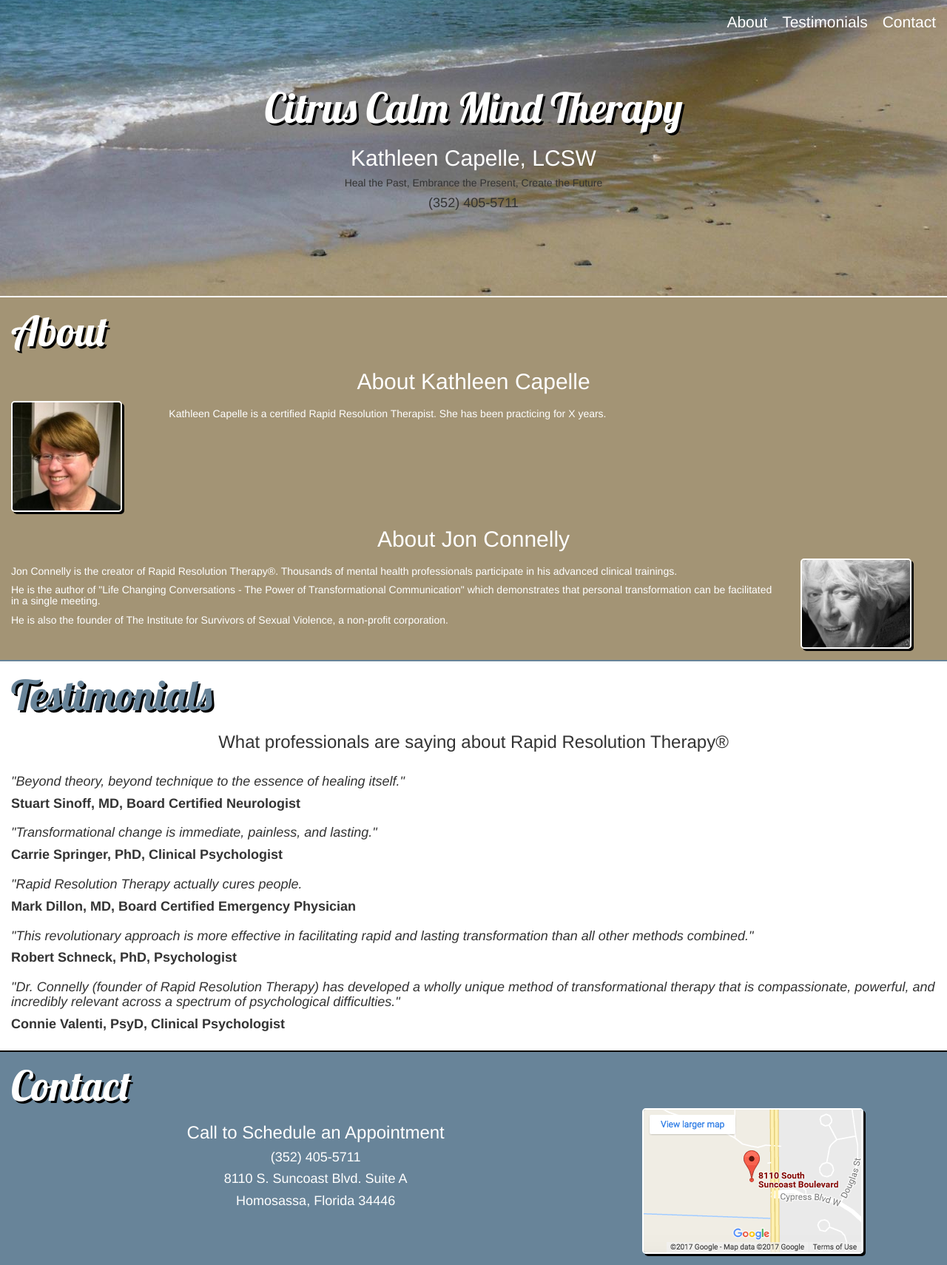
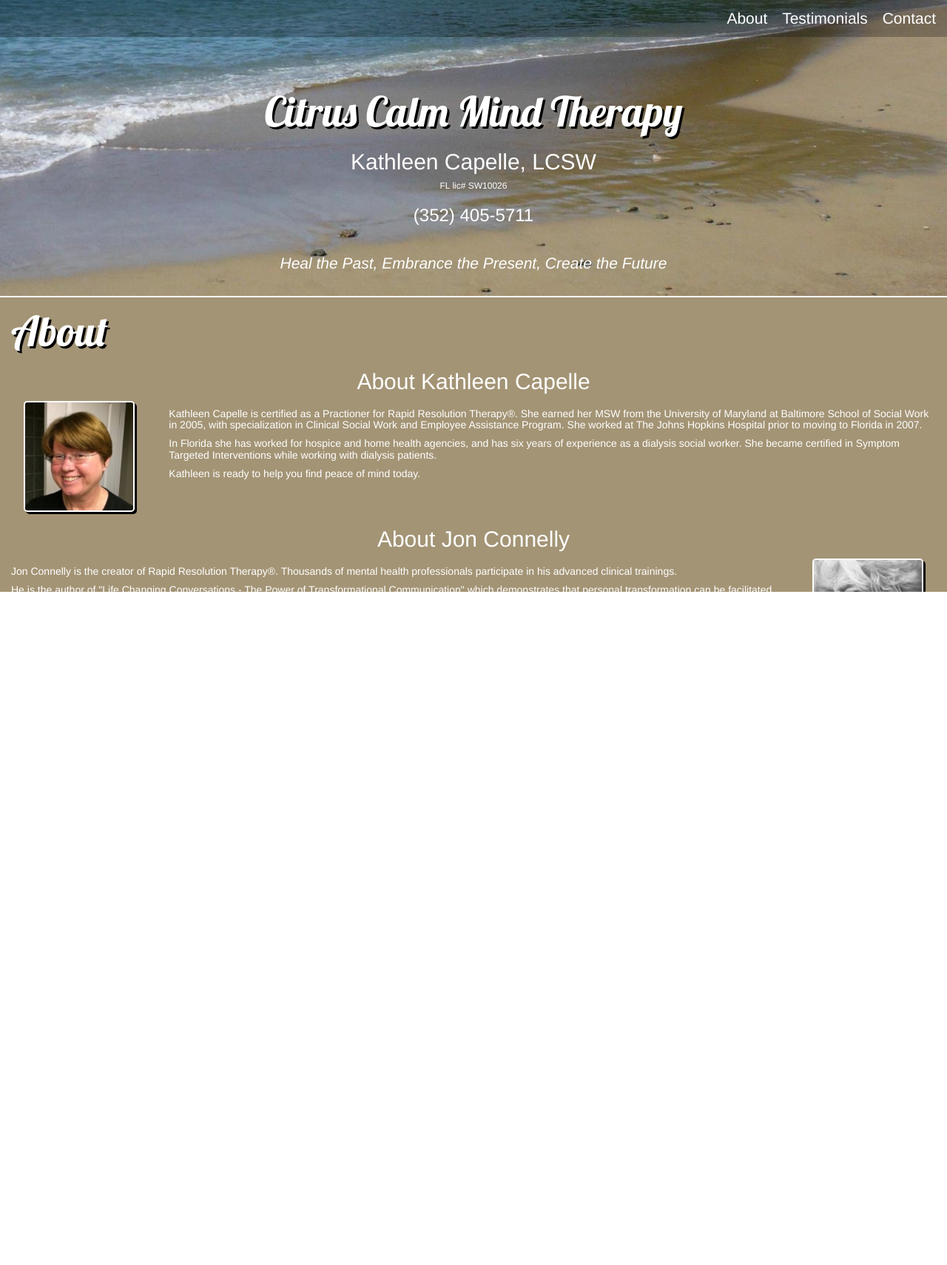
Before and after one commit to seancapelle/citrus-calm-mind, a plain HTML site: page index.html in a window 1280 px wide. Shown: the whole page at 74% size. After the commit the page ends 800 px from the top, so only its background shows below. Drawn offline with nearby package versions, Linux system fonts and the light colour scheme.

Commit message:
Styling changes and added favicon

```diff
--- a/index.html
+++ b/index.html
@@ -3,99 +3,101 @@
 
 <head>
     <meta charset="UTF-8">
+    <link rel="shortcut icon" href="favicon.ico"/>
     <link rel="stylesheet" href="https://maxcdn.bootstrapcdn.com/bootstrap/3.3.6/css/bootstrap.min.css">
     <link href="https://fonts.googleapis.com/css?family=Lobster" rel="stylesheet">
     <link rel="stylesheet" type="text/css" href="style.css">
     <link rel="stylesheet" href="font-awesome/css/font-awesome.min.css">
     <meta name="viewport" content="width=device-width, initial-scale=1.0">
-    <meta name="keywords" content="Kathleen Capelle, Kathy Capelle, therapy, counseling, Rapid Resolution, Citrus County, Homosassa, Florida">
+    <meta name="keywords" content="Kathleen Capelle, Kathy Capelle, Capelle, therapy, depression, counseling, Rapid Resolution, Rapid Resolution Therapy, Citrus County, Homosassa, Tampa, Florida, FL">
     <meta name="description" content="Therapy sessions for Citrus County, Florida">
     <title>Citrus Calm Mind Therapy</title>
 </head>
 
 <body>
     <header class="ocean-bg">
-        <div class="col-md-12">
+        <div class="col-md-12 col-xs-12 nav-bar">
             <ul>
                 <li class="top-nav"><a href="#about">About</a></li>
                 <li class="top-nav"><a href="#testimonials">Testimonials</a></li>
                 <li class="top-nav"><a href="#contact">Contact</a></li>
             </ul>
         </div>
-        <div class="col-md-12" style="margin-top: 50px;">
+        <div class="col-md-12 col-xs-12 top-push">
             <h1 class="centered white-text title">Citrus Calm Mind Therapy</h1>
-            <h2 class="centered white-text">Kathleen Capelle, LCSW</h2>
-            <h5 class="centered">Heal the Past, Embrance the Present, Create the Future</h5>
-            <h4 class="centered">(352) 405-5711</h4>
+            <h2 class="centered white-text sm-title">Kathleen Capelle, LCSW</h2>
+            <h6 class="centered white-text">FL lic# SW10026</h6>
+            <h3 class="centered white-text"><a href="tel:352-407-5711">(352) 405-5711</a></h3>
+            <h5 class="centered white-text" style="margin-top: 40px; font-size: 1.5em;"><em>Heal the Past, Embrance the Present, Create the Future</em></h5>
         </div>
     </header>
+
     <!-- About -->
     <section id="about" class="sand-color row padding-15" style="border-top:2px solid white;">
-        <div class="col-md-12">
+        <div class="col-md-12 col-xs-12">
             <h1 class="white-text title margin-side-only">About</h1>
         </div>
-        <div class="col-md-12">
-            <h2 class="centered white-text">About Kathleen Capelle</h2>
+        <div class="col-md-12 col-xs-12">
+            <h2 class="centered white-text sm-title">About Kathleen Capelle</h2>
         </div>
-        <div class="col-md-2">
-            <img src="images/capelle.jpg" class="img-border" style="width: 150px;"" alt="Kathleen Capelle">
+        <div class="col-md-2 col-xs-12">
+            <img src="images/capelle.jpg" class="img-border img-size margin-auto" alt="Kathleen Capelle">
         </div>
-        <div class="col-md-10">
-            <h5 class="white-text">Kathleen Capelle is a certified Rapid Resolution Therapist. She has been practicing for X years.</h5>
+        <div class="col-md-10 col-xs-12">
+            <h5 class="white-text">Kathleen Capelle is certified as a Practioner for Rapid Resolution Therapy&reg. She earned her MSW from the University of Maryland at Baltimore School of Social Work in 2005, with specialization in Clinical Social Work and Employee Assistance Program. She worked at The Johns Hopkins Hospital prior to moving to Florida in 2007.</h5>
+            <h5 class="white-text">In Florida she has worked for hospice and home health agencies, and has six years of experience as a dialysis social worker. She became certified in Symptom Targeted Interventions while working with dialysis patients.</h5>
+            <h5 class="white-text">Kathleen is ready to help you find peace of mind today.</h5>
         </div>
         </div>
-        <div class="col-md-12">
-            <h2 class="centered white-text">About Jon Connelly</h2>
+        <div class="col-md-12 col-xs-12">
+            <h2 class="centered white-text sm-title">About Jon Connelly</h2>
         </div>
-        <div class="col-md-10">
+        <div class="col-md-10 col-xs-12">
             <h5 class="white-text">Jon Connelly is the creator of Rapid Resolution Therapy&reg. Thousands of mental health professionals participate in his advanced clinical trainings.</h5>
             <h5 class="white-text">He is the author of "Life Changing Conversations - The Power of Transformational Communication" which demonstrates that personal transformation can be facilitated in a single meeting.</h5>
             <h5 class="white-text">He is also the founder of The Institute for Survivors of Sexual Violence, a non-profit corporation.</h5>
         </div>
-        <div class="col-md-2">
-            <img src="images/connelly.jpg" class="img-border" style="width: 150px;" alt="Jon Connelly">
+        <div class="col-md-2 col-xs-12">
+            <img src="images/connelly.jpg" class="img-border img-size margin-auto" alt="Jon Connelly">
         </div>
         </div>
     </section>
+
     <!-- Testimonials -->
     <section id="testimonials" class="row padding-15" style="border-top: 2px solid #688499;">
-        <div class="col-md-12">
+        <div class="col-md-12 col-xs-12">
             <h1 class="blue-text title margin-side-only">Testimonials</h1>
         </div>
-        <div class="col-md-12">
-            <h3 class="centered">What professionals are saying about Rapid Resolution Therapy&reg</h3>
+        <div class="col-md-12 col-xs-12">
+            <h3 class="centered sm-title">What professionals are saying about Rapid Resolution Therapy&reg</h3>
         </div>
-        <div class="col-md-12">
+        <div class="col-md-12 col-xs-12">
             <h4 class="margin-top-20"><em>"Beyond theory, beyond technique to the essence of healing itself."</em></h4>
             <h4><strong>Stuart Sinoff, MD, Board Certified Neurologist</strong></h4>
-            <!-- <h4><strong>Board Certified Neurologist</strong> -->
             <h4 class="margin-top-20"><em>"Transformational change is immediate, painless, and lasting."</em></h4>
             <h4><strong>Carrie Springer, PhD, Clinical Psychologist</strong></h4>
-            <!-- <h4><strong>Clinical Psychologist</strong></h4> -->
             <h4 class="margin-top-20"><em>"Rapid Resolution Therapy actually cures people.</em></h4>
             <h4><strong>Mark Dillon, MD, Board Certified Emergency Physician</strong></h4>
-            <!-- <h4><strong>Board Certified Emergency Physician</strong></h4> -->
             <h4 class="margin-top-20"><em>"This revolutionary approach is more effective in facilitating rapid and lasting transformation than all other methods combined."</em></h4>
             <h4><strong>Robert Schneck, PhD, Psychologist</strong></h4>
-            <!-- <h4><strong>Psychologist</strong></h4> -->
             <h4 class="margin-top-20"><em>"Dr. Connelly (founder of Rapid Resolution Therapy) has developed a wholly unique method of transformational therapy that is compassionate, powerful, and incredibly relevant across a spectrum of psychological difficulties."</em></h4>
             <h4><strong>Connie Valenti, PsyD, Clinical Psychologist</strong></h4>
-            <!-- <h4><strong>Clinical Psychologist</strong></h4> -->
         </div>
     </section>
+
     <!-- Contact -->
     <section id="contact" class="blue-color row padding-15" style="border-top:2px solid black;">
-        <div class="col-md-12">
+        <div class="col-md-12 col-xs-12">
             <h1 class="white-text title margin-side-only">Contact</h1>
         </div>
-        <div class="col-md-8">
+        <div class="col-md-8 col-xs-12">
             <h3 class="centered white-text">Call to Schedule an Appointment</h3>
             <h4 class="centered white-text"><a href="tel:352-407-5711">(352) 405-5711</a></h4>
             <h4 class="centered white-text">8110 S. Suncoast Blvd. Suite A</h4>
             <h4 class="centered white-text">Homosassa, Florida 34446</h4>
         </div>
-        <div class="col-md-4">
-            <a href="https://www.google.com/maps/place/8110+S+Suncoast+Blvd+a,+Homosassa,+FL+34446/@28.743976,-82.5564787,17z/data=!3m1!4b1!4m5!3m4!1s0x88e81606f1af756f:0xdfd6bc685e76aa6e!8m2!3d28.743976!4d-82.55429" target="_blank" class="margin-auto"><img src="images/location.png" class="img-border" alt="Office location"></a>
+        <div class="col-md-4 col-xs-12">
+            <a href="https://www.google.com/maps/place/8110+S+Suncoast+Blvd+a,+Homosassa,+FL+34446/@28.743976,-82.5564787,17z/data=!3m1!4b1!4m5!3m4!1s0x88e81606f1af756f:0xdfd6bc685e76aa6e!8m2!3d28.743976!4d-82.55429" target="_blank" class="margin-auto"><img src="images/location.png" class="img-border margin-auto" alt="Office location"></a>
         </div>
     </section>
     <script src="https://code.jquery.com/jquery-2.2.1.min.js"></script>
--- a/style.css
+++ b/style.css
@@ -1,10 +1,45 @@
+html,body
+{
+    width: 100%;
+    height: 100%;
+    margin: 0px;
+    padding: 0px;
+    overflow-x: hidden;
+}
+
+/*Nav bar*/
+ul {
+	float: right;
+	list-style-type: none;
+	margin: 0;
+	padding-top: 10px;
+	padding-bottom: 10px;
+}
+li a{
+	text-decoration: none;
+	padding: 8px 0 8px 16px;
+	padding-bottom: 20px;
+	padding-top: 20px;
+	/*font-family: Arial, 'Helvetica Neue', Helvetica, sans-serif;*/
+	color: white;
+	font-size: 1.5em;
+}
+li {
+	display: inline;
+}
+li a:hover {text-decoration: none; color: white; text-shadow: 3px 3px 0 black;}
+
+a {text-decoration: none; color: white;}
+a:hover {text-decoration: none; color: white; text-shadow: 3px 3px 0 black;}
+.nav-bar {background-color: rgba(0,0,0,0.25);}
+
 /*Text*/
 .centered {text-align: center;}
 .title {font-family: 'Lobster', cursive; font-size: 4em; text-shadow: 3px 3px 0 black;}
 
 /*Images*/
-.orange-bg {background-image: url('images/orange-med.JPG'); background-position: center; width: 100%; height: 400px;}
 .ocean-bg {background-image: url('images/beach.JPG'); background-position: center; width: 100%; height: 400px;}
+.img-size {width: 150px;}
 
 /*Colors*/
 .blue-text {color: #688499;}
@@ -24,27 +59,13 @@
 .margin-side-only {margin-top: 0px; margin-bottom: 0px;}
 .left {float: left;}
 .right {float: right;}
-.margin-auto {margin: auto;}
+.margin-auto {margin: auto; display: block;}
+.top-push {margin-top: 50px;}
 
-ul {
-	float: right;
-	list-style-type: none;
-	margin: 0;
-	padding-top: 15px;
-}
-li a{
-	text-decoration: none;
-	padding: 8px 0 8px 16px;
-	padding-bottom: 20px;
-	padding-top: 20px;
-	/*font-family: Arial, 'Helvetica Neue', Helvetica, sans-serif;*/
-	color: white;
-	font-size: 1.5em;
-}
-li {
-	display: inline;
-}
-li a:hover {text-decoration: none; color: white; text-shadow: 3px 3px 0 black;}
 
-a {text-decoration: none; color: white;}
-a:hover {text-decoration: none; color: white; text-shadow: 3px 3px 0 black;}
+@media only screen and (max-width: 768px) {
+	.top-push {margin-top: 0px;}
+	.img-size {width: 100px;}
+	.title {font-size: 3em;}
+	.sm-title{font-size: 2em;}
+	}
```
Also changed, not shown: favicon.ico (added), images/orange-small.jpg (deleted), images/orange.JPG (deleted), images/orange2.JPG (deleted), images/scallop-shell-231995/readme.txt (added), images/scallop-shell-231995/scallop-shell-114-231995.png (added), images/scallop-shell-231995/scallop-shell-120-231995.png (added), images/scallop-shell-231995/scallop-shell-144-231995.png (added), images/scallop-shell-231995/scallop-shell-152-231995.png (added), images/scallop-shell-231995/scallop-shell-16-231995.png (added), images/scallop-shell-231995/scallop-shell-24-231995.png (added), images/scallop-shell-231995/scallop-shell-32-231995.png (added), images/scallop-shell-231995/scallop-shell-48-231995.png (added), images/scallop-shell-231995/scallop-shell-57-231995.png (added), 2 more files, 1 other file.
